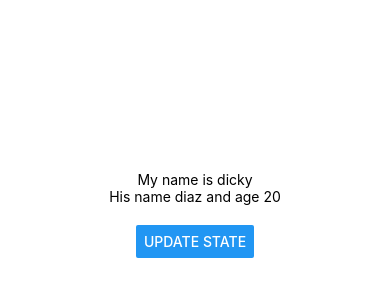
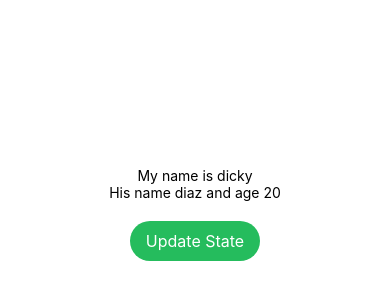
Before and after one commit to alfattahdicky/react-native-tutorial, a React Native app: screen / in a window 390 px wide. Shown: the part 208-508 px from the top of the page. Built offline with nearby package versions, Linux system fonts and the light colour scheme.

Commit message:
custom button

```diff
--- a/App.js
+++ b/App.js
@@ -1,5 +1,15 @@
 import React, { useState } from "react";
-import { Button, StyleSheet, Text, View } from "react-native";
+import { Button, StyleSheet, Text, View, TouchableOpacity } from "react-native";
+
+const AppButton = ({ onPress, title }) => (
+  <TouchableOpacity
+    activeOpacity={0.95}
+    onPress={onPress}
+    style={styles.appButtonContainer}
+  >
+    <Text style={styles.appButtonText}>{title}</Text>
+  </TouchableOpacity>
+);
 
 const App = () => {
   const [name, setName] = useState("dicky");
@@ -17,7 +27,7 @@ const App = () => {
         His name {person.name} and age {person.age}
       </Text>
       <View style={styles.buttonContainer}>
-        <Button title="update state" onPress={handlerName} />
+        <AppButton title="update state" onPress={handlerName} />
       </View>
     </View>
   );
@@ -33,6 +43,18 @@ const styles = StyleSheet.create({
   buttonContainer: {
     marginTop: 20,
   },
+  appButtonContainer: {
+    backgroundColor: "#25bc5d",
+    borderRadius: 20,
+    paddingVertical: 10,
+    paddingHorizontal: 16,
+  },
+  appButtonText: {
+    fontSize: 16,
+    color: "#fff",
+    alignSelf: "center",
+    textTransform: "capitalize",
+  },
 });
 
 export default App;
```
